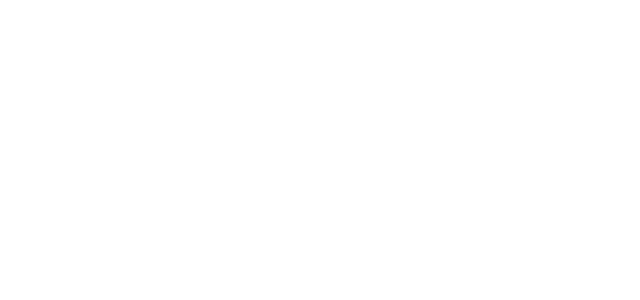
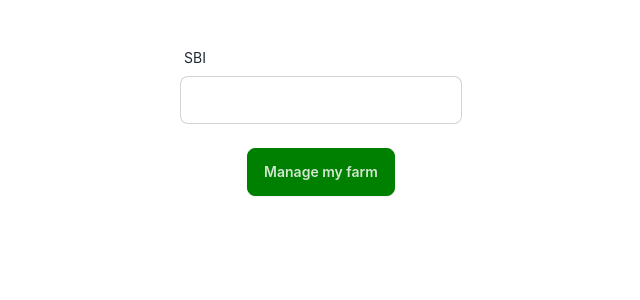
Before and after one commit to ic-monads/SimpliFI, a Next.js app: page / in a window 1280 px wide. Before the commit this address had no page. Shown: the top 300 px of the page, without its empty margins (319-959 px from the left). Built offline with nearby package versions, Linux system fonts and the light colour scheme.

Commit message:
feat: :sparkles: Add form to root path with SBI input so that users can be redirected to the correct farm

```diff
--- a/src/app/page.tsx
+++ b/src/app/page.tsx
@@ -1,5 +1,26 @@
+"use client";
+
 import { redirect } from "next/navigation";
+import Submit from "./components/Submit";
 
 export default function Home() {
-  redirect('/actions');
+  const handleSubmit = async (formData: FormData) => {
+    redirect(`${formData.get('sbi')}/actions`);
+  }
+
+  return(
+    <div className="w-full flex justify-center">
+      <div className="mx-auto mt-10">
+        <form className="max-w-sm" action={handleSubmit}>
+          <div className="label">
+            <label htmlFor="sbi" className="label-text">SBI</label>
+          </div>
+          <input type="text" id="sbi" name="sbi" className="input input-bordered w-full" required />
+          <div className="mt-6 flex justify-center gap-4">
+            <Submit text="Manage my farm" />
+          </div>
+        </form>
+      </div>
+    </div>
+  )
 }
```
